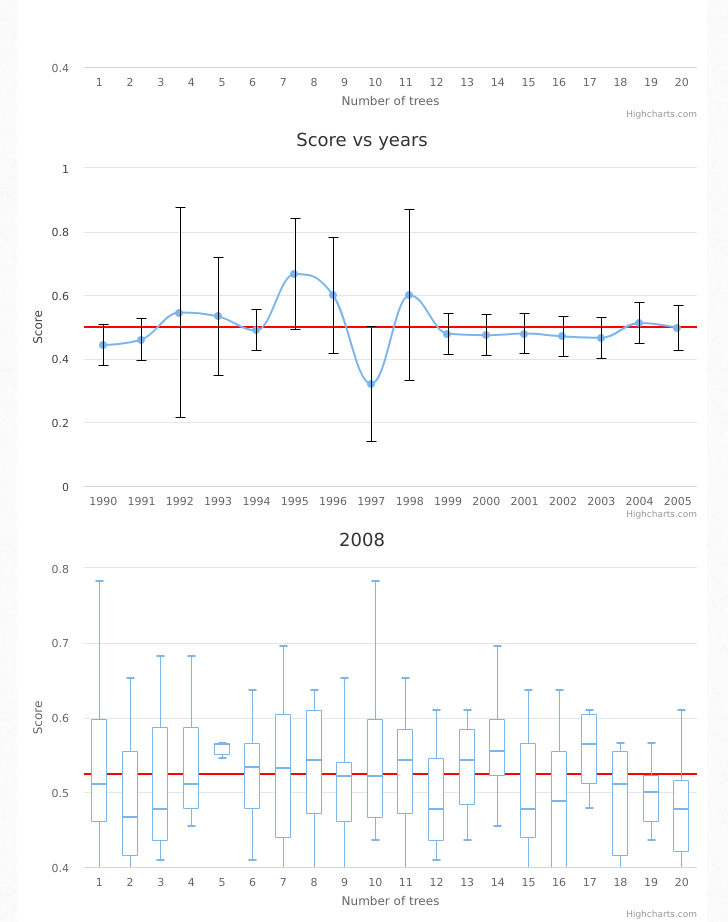
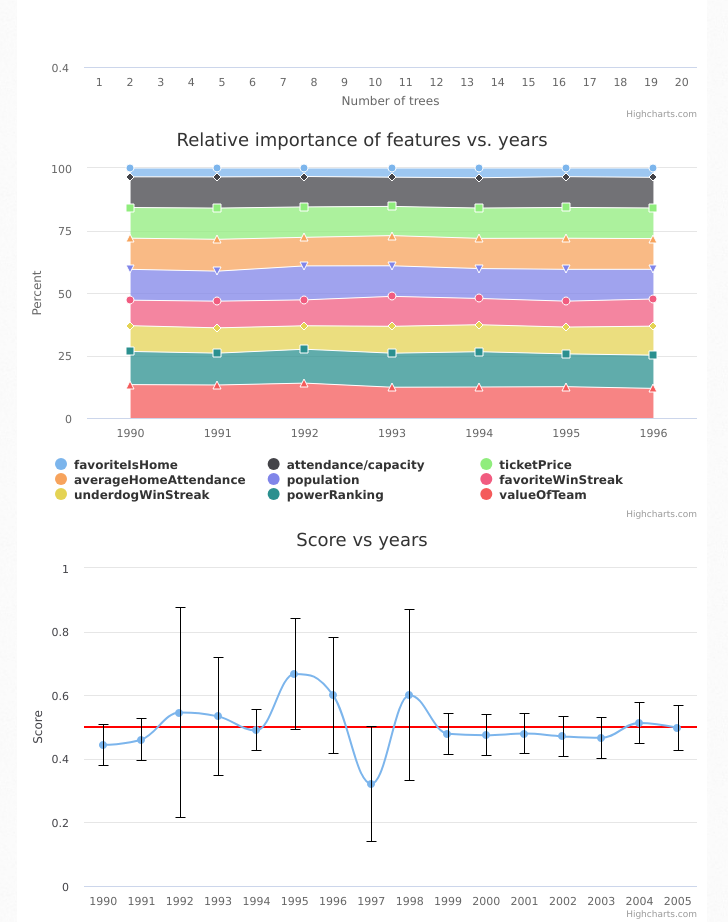
Before and after one commit to kuriakin-zeng/nba-betting, a plain HTML site: page index.html in a window 1280 px wide. Shown: the part 2529-3451 px from the top of the page, without its empty margins (153-881 px from the left). Drawn offline with nearby package versions, Linux system fonts and the light colour scheme.

Commit message:
relative importance

```diff
--- a/index.html
+++ b/index.html
@@ -14,6 +14,7 @@
     <script src="http://code.highcharts.com/highcharts-more.js"></script>
     <script type="text/javascript" src="javascripts/drawWPSChart.js"></script>
     <script type="text/javascript" src="javascripts/drawBoxPlot.js"></script>
+    <script type="text/javascript" src="javascripts/drawStackedPercentPlot.js"></script>
     <script type="text/javascript" src="javascripts/main.js"></script>
 
     <!--[if lt IE 9]>
@@ -50,6 +51,7 @@
 
 <div id="nbaBoxPlot2007"></div>
 <div id="nbaBoxPlot2013"></div>
+<div id="nbaStackedPercentPlot"></div>
 
 <div id="nflWPSChart"></div>
 <div id="nflBoxPlot2008"></div>
--- /dev/null
+++ b/javascripts/drawStackedPercentPlot.js
@@ -0,0 +1,146 @@
+function drawStackedPercentPlot(id, title, years){
+	$(function () {
+    $(id).highcharts({
+        chart: {
+            type: 'area'
+        },
+        title: {
+            text: title
+        },
+        xAxis: {
+					categories: years,
+          tickmarkPlacement: 'on',
+          title: {
+              enabled: false
+          }
+        },
+        yAxis: {
+            title: {
+                text: 'Percent'
+            }
+        },
+        tooltip: {
+            pointFormat: '<span style="color:{series.color}">{series.name}</span>: <b>{point.percentage:.1f}%</b><br/>',
+            shared: true
+        },
+        plotOptions: {
+            area: {
+                stacking: 'percent',
+                lineColor: '#ffffff',
+                lineWidth: 1,
+                marker: {
+                    lineWidth: 1,
+                    lineColor: '#ffffff'
+                }
+            }
+        },
+        series: [{
+	          name: 'favoriteIsHome',
+	          data: [
+	          	0.03544177,
+	          	0.03593608,
+	          	0.03409113,
+	          	0.03634523,
+	          	0.03898551,
+	          	0.0351043,
+	          	0.03776337,
+	          ]
+		      }, {
+	          name: 'attendance/capacity',
+	          data: [
+	          	0.12289221,
+	          	0.12597458,
+	          	0.12176127,
+	          	0.11578766,
+	          	0.12148938,
+	          	0.12482545,
+	          	0.12378533,
+	          ]
+		      }, {
+		      	name: 'ticketPrice',
+		      	data: [
+		      		0.12289221,
+		      		0.12597458,
+		      		0.12176127,
+		      		0.11578766,
+		      		0.12148938,
+		      		0.12482545,
+		      		0.12378533,
+		      	]
+		      },
+		      {
+		      	name: 'averageHomeAttendance',
+		      	data: [
+		      		0.12488685,
+		      		0.12845233,
+		      		0.11433031,
+		      		0.11960053,
+		      		0.12099072,
+		      		0.1261068,
+		      		0.12409796,
+		      	]
+		      },
+		      {
+		      	name: 'population',
+		      	data: [
+		      		0.12367949,
+		      		0.12120154,
+		      		0.13610216,
+		      		0.12111693,
+		      		0.11980726,
+		      		0.12899117,
+		      		0.12000157,
+		      	]
+		      },
+		      {
+		      	name: 'favoriteWinStreak',
+		      	data: [
+		      		0.1022061,
+		      		0.10776165,
+		      		0.10373131,
+		      		0.11862136,
+		      		0.10527462,
+		      		0.10514634,
+		      		0.1097675,
+		      	]
+		      },
+		      {
+		      	name: 'underdogWinStreak',
+		      	data: [
+		      		0.10331599,
+		      		0.1021323,
+		      		0.09394376,
+		      		0.10655944,
+		      		0.10813164,
+		      		0.10864912,
+		      		0.11728059,
+		      	]
+		      },
+		      {
+		      	name: 'powerRanking',
+		      	data: [
+		      		0.13286107,
+		      		0.12854074,
+		      		0.13572969,
+		      		0.13478452,
+		      		0.14140494,
+		      		0.13297465,
+		      		0.13419817,
+		      	]
+		      },
+		      {
+		      	name: 'valueOfTeam',
+		      	data: [
+		      		0.13383122,
+		      		0.13322094,
+		      		0.13967848,
+		      		0.12199328,
+		      		0.12421476,
+		      		0.12701442,
+		      		0.11970687,
+		      	]
+		      }
+        ]
+    });
+});
+}
--- a/javascripts/main.js
+++ b/javascripts/main.js
@@ -108,6 +108,11 @@ $(function () {
       ]
     );
 
+		drawStackedPercentPlot('#nbaStackedPercentPlot',
+			'Relative importance of features vs. years',
+			[1990, 1991, 1992, 1993, 1994, 1995, 1996, 1997, 1998, 1999, 2000, 2001, 2002, 2003, 2004, 2005, 2006, 2007, 2008, 2009, 2010, 2011, 2012, 2013, 2014]
+			);
+
 		drawBoxPlot('#nflBoxPlot2008',
   		'2008',
   		[
```
